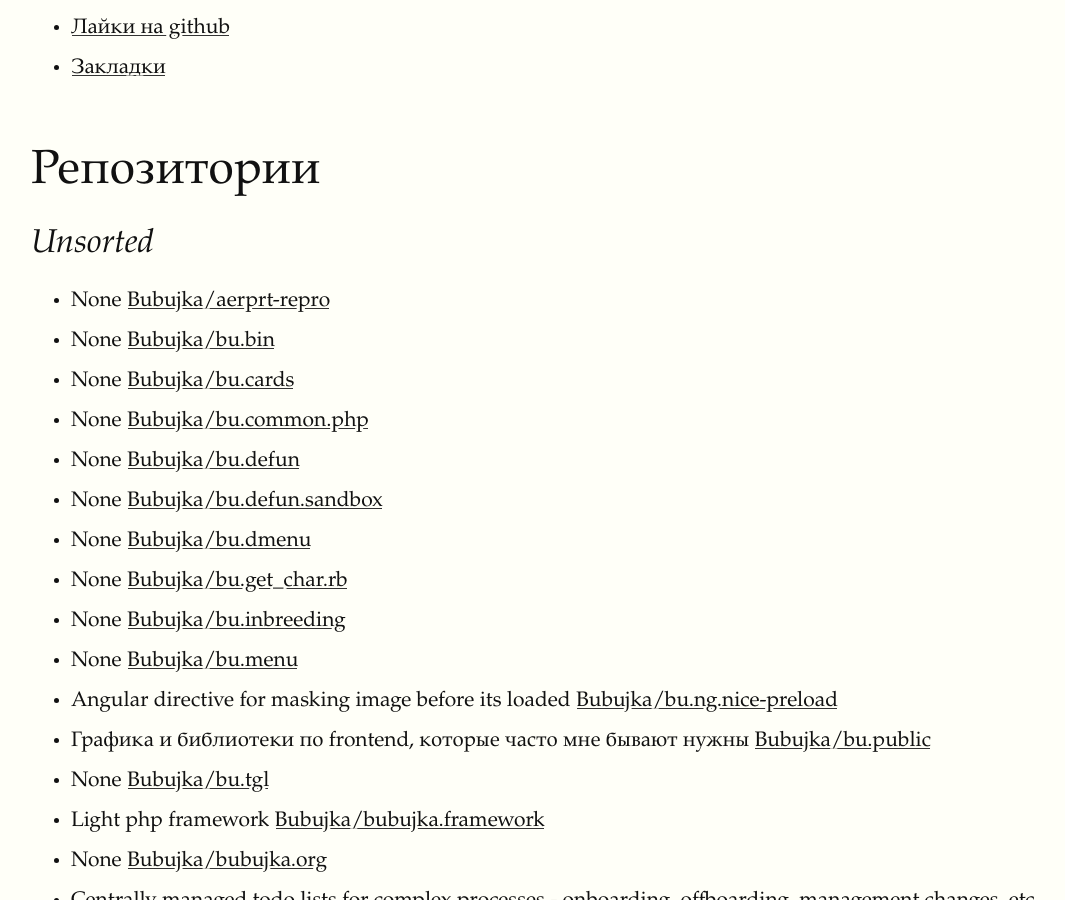
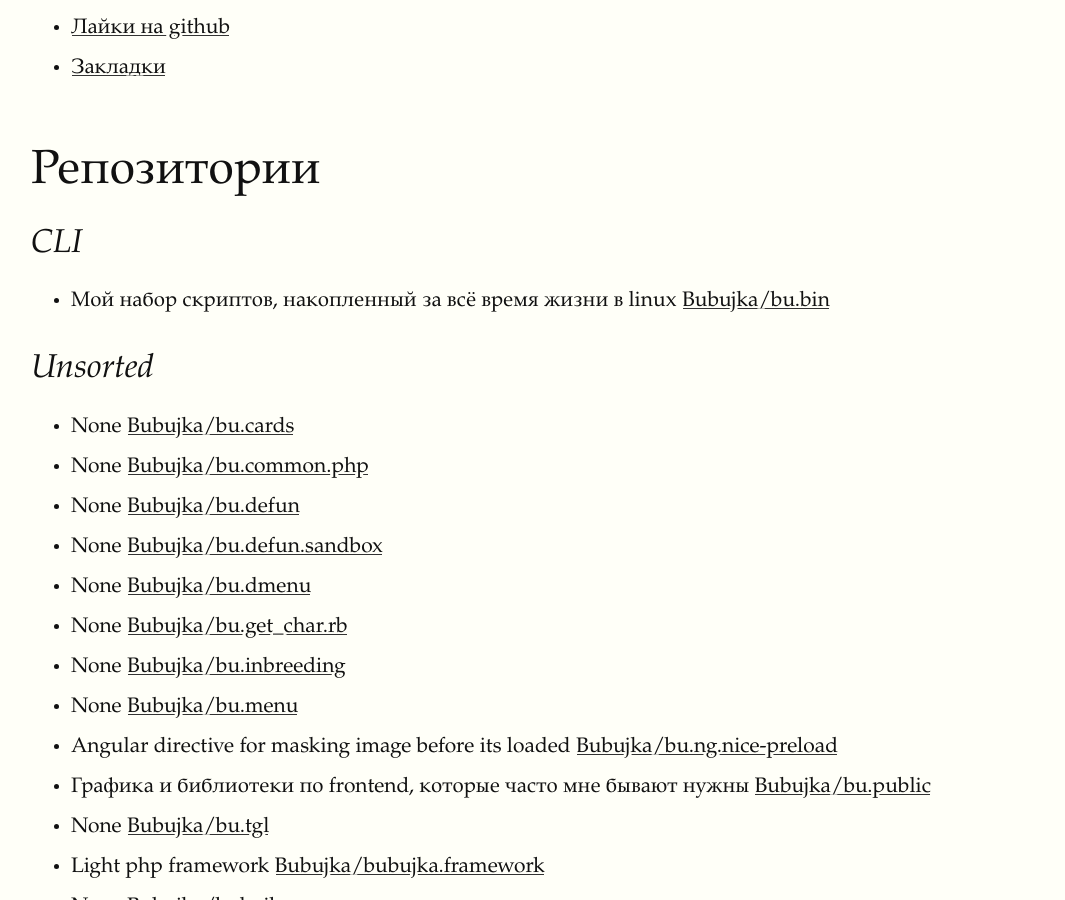
Before and after one commit to Bubujka/my, a Jekyll site: the page built from reps.md, in a window 1280 px wide and 900 px high. Shown: the whole window, without its empty margins (129-1194 px from the left). Built offline with Jekyll 4.4.1, drawn with Linux system fonts in a browser that asks for light colours; some of the changed text lies outside the part shown.

Commit message:
Разбор~~

```diff
--- a/reps.md
+++ b/reps.md
@@ -2,9 +2,10 @@
 title: Репозитории
 ---
 
+## CLI
+- Мой набор скриптов, накопленный за всё время жизни в linux [Bubujka/bu.bin](https://github.com/Bubujka/bu.bin)
+
 ## Unsorted
-- None [Bubujka/aerprt-repro](https://github.com/Bubujka/aerprt-repro)
-- None [Bubujka/bu.bin](https://github.com/Bubujka/bu.bin)
 - None [Bubujka/bu.cards](https://github.com/Bubujka/bu.cards)
 - None [Bubujka/bu.common.php](https://github.com/Bubujka/bu.common.php)
 - None [Bubujka/bu.defun](https://github.com/Bubujka/bu.defun)
@@ -76,13 +77,11 @@ title: Репозитории
 - None [Bubujka/test-installed-software.sh](https://github.com/Bubujka/test-installed-software.sh)
 - None [Bubujka/test-site](https://github.com/Bubujka/test-site)
 - Node.js/AWS/ImageMagick-based image thumbnailing service. [Bubujka/thumbd](https://github.com/Bubujka/thumbd)
-- None [Bubujka/til](https://github.com/Bubujka/til)
 - None [Bubujka/timeline](https://github.com/Bubujka/timeline)
 - None [Bubujka/tmio](https://github.com/Bubujka/tmio)
 - None [Bubujka/toggl-stats](https://github.com/Bubujka/toggl-stats)
 - Normalize time entries in workspace to 8 hours. [Bubujka/toggl8](https://github.com/Bubujka/toggl8)
 - A remote monitoring application using Node.js, MongoDB, and Twitter Bootstrap. [Bubujka/uptime](https://github.com/Bubujka/uptime)
-- None [Bubujka/vagrant-tpl](https://github.com/Bubujka/vagrant-tpl)
 - Vim plugin for php.tools [Bubujka/vim-phpfmt](https://github.com/Bubujka/vim-phpfmt)
 - None [Bubujka/vkdr](https://github.com/Bubujka/vkdr)
 - None [Bubujka/webpack-mentalpo](https://github.com/Bubujka/webpack-mentalpo)
```
